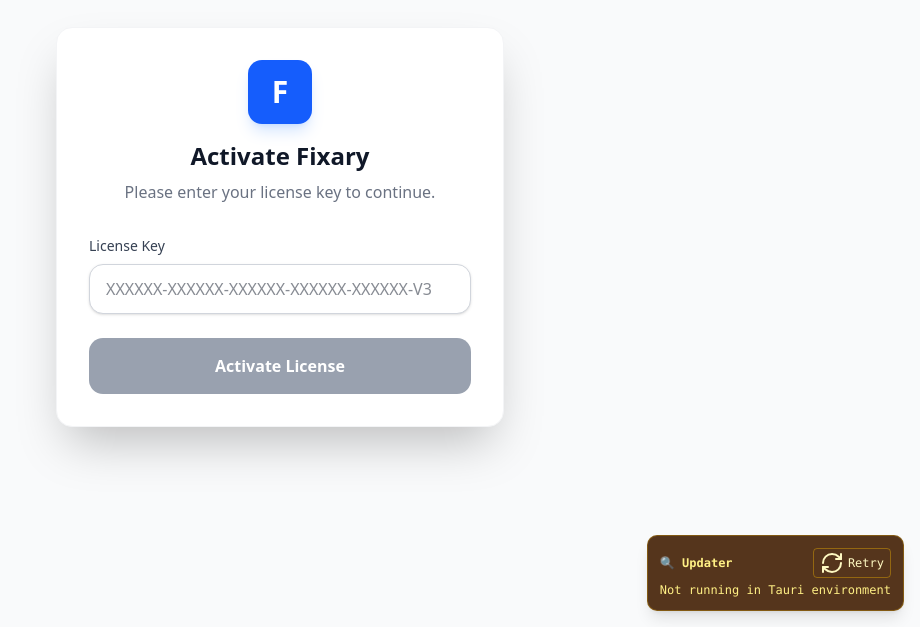
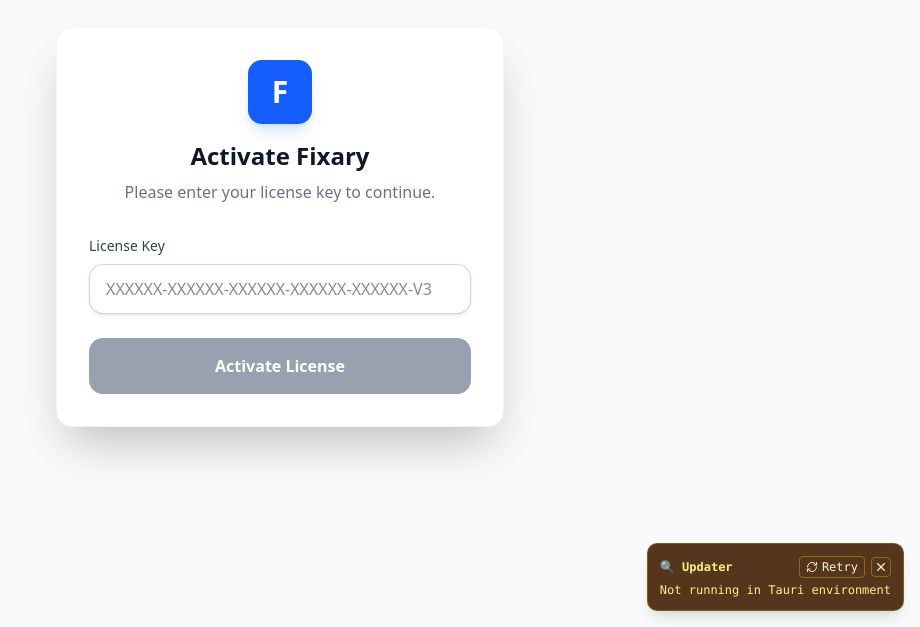
Before and after one commit to DraouM/Fix-Track, a Next.js app: page / in a window 1280 px wide. Shown: the part 173-800 px from the top of the page, without its empty margins (360-1280 px from the left). Built offline with nearby package versions, Linux system fonts and the light colour scheme.

Commit message:
Replaced the network error message with a clean, user-facing notice

```diff
--- a/src/components/Updater.tsx
+++ b/src/components/Updater.tsx
@@ -13,23 +13,23 @@ export function Updater() {
   const [progress, setProgress] = useState<number>(0);
   const [error, setError] = useState<string | null>(null);
   const [debugInfo, setDebugInfo] = useState<string>("Initializing...");
+  const [isDismissed, setIsDismissed] = useState<boolean>(false);
   const modalRef = useRef<HTMLDivElement | null>(null);
 
   // A transport failure means the request never received an HTTP reply: DNS, TLS,
-  // connection reset or offline. Typically transient (or raw.githubusercontent.com
-  // being blocked on the current network), so always offer a retry.
+  // connection reset or offline. Return a secure, sanitized user-friendly message.
   function describeError(errMsg: string) {
     if (
       /error sending request|dns error|connection refused|tls handshake|timed out|network/i.test(
         errMsg,
       )
     ) {
-      return "Could not reach the update server. Check your internet connection (raw.githubusercontent.com may need a VPN/proxy on this network).";
+      return "Could not reach the update server. Please check your internet connection.";
     }
     if (/invalid key|signature/i.test(errMsg)) {
       return "Update package signature is invalid. Do not install this build.";
     }
-    return errMsg;
+    return "An error occurred while checking for updates.";
   }
 
   // Only check when running in Tauri environment
@@ -56,7 +56,7 @@ export function Updater() {
     } catch (err: any) {
       const errMsg = err?.message || String(err);
       console.error("Failed to check for updates:", err);
-      setDebugInfo(`Error: ${errMsg}`);
+      setDebugInfo("Update check failed");
       setError(describeError(errMsg));
     } finally {
       setChecking(false);
@@ -120,21 +120,37 @@ export function Updater() {
     );
   };
 
-  // If no update found yet, show a subtle debug banner in dev; in prod this is hidden
+  // If no update found yet, show a subtle debug banner in dev (hidden in production or if dismissed)
   if (!update) {
+    if (process.env.NODE_ENV !== "development" || isDismissed) {
+      return null;
+    }
+
     return (
       <div className="fixed bottom-4 right-4 z-50 max-w-sm rounded-lg border border-yellow-500/30 bg-yellow-950/90 p-3 shadow-lg text-yellow-200 text-xs font-mono">
         <div className="flex items-center justify-between gap-3 mb-1">
           <div className="font-bold">🔍 Updater</div>
+          <div className="flex items-center gap-1.5">
             <button
-            onClick={checkForUpdates}
+              onClick={() => {
+                setIsDismissed(false);
+                checkForUpdates();
+              }}
               disabled={checking}
               className="flex items-center gap-1 rounded border border-yellow-500/40 px-1.5 py-0.5 text-yellow-100 transition hover:bg-yellow-900/60 disabled:opacity-50"
               aria-label="Re-check for updates"
             >
-            <RefreshCw className={checking ? "animate-spin" : ""} />
+              <RefreshCw className={`w-3 h-3 ${checking ? "animate-spin" : ""}`} />
               Retry
             </button>
+            <button
+              onClick={() => setIsDismissed(true)}
+              className="flex items-center rounded border border-yellow-500/40 p-0.5 text-yellow-100 transition hover:bg-yellow-900/60"
+              aria-label="Dismiss updater banner"
+            >
+              <X className="w-3.5 h-3.5" />
+            </button>
+          </div>
         </div>
         <div>{debugInfo}</div>
         {checking && <div className="mt-1 animate-pulse">⏳ Checking...</div>}
```
Lines whose indentation alone changed are shown as unchanged.
